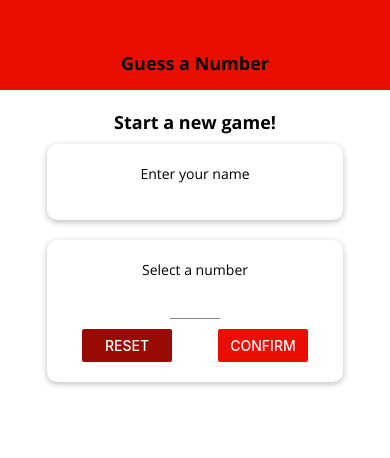
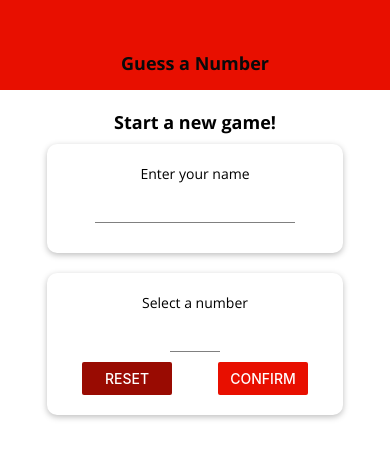
Before and after one commit to tomwaitforitmy/numberGuesser, a React Native app: screen / in a window 390 px wide. Shown: the top 458 px of the page. Built offline with nearby package versions, Linux system fonts and the light colour scheme.

Commit message:
InputNumber -> InputValues
* nicer style for iOS input (hopefully)

```diff
--- a/components/InputNumber.js
+++ b/components/InputValues.js
@@ -1,7 +1,7 @@
 import React from "react";
 import { StyleSheet, TextInput } from "react-native";
 
-export const InputNumber = (props) => {
+export const InputValues = (props) => {
   return (
     <TextInput {...props} style={{ ...styles.input, ...props.style }}>
       {props.title}
--- a/screens/startGameScreen.js
+++ b/screens/startGameScreen.js
@@ -6,11 +6,10 @@ import {
   TouchableWithoutFeedback,
   Keyboard,
   Alert,
-  TextInput,
 } from "react-native";
 import { Card } from "../components/Card";
 import { Colors } from "../constants/colors";
-import { InputNumber } from "../components/InputNumber";
+import { InputValues } from "../components/InputValues";
 import { NumberContainer } from "../components/numberContainer";
 import { MyText } from "../components/MyText";
 import { MyTitleText } from "../components/MyTitleText";
@@ -79,15 +78,16 @@ export const StartGameScreen = (props) => {
         <MyTitleText style={styles.subTitle}>{"Start a new game!"}</MyTitleText>
         <Card style={styles.inputContainer}>
           <MyText>Enter your name</MyText>
-          <TextInput
+          <InputValues
             onChangeText={onNameInputHandler}
             value={name}
             autoCorrect={false}
-          ></TextInput>
+            style={styles.userNameInput}
+          ></InputValues>
         </Card>
         <Card style={styles.inputContainer}>
           <MyText>Select a number</MyText>
-          <InputNumber
+          <InputValues
             blurOnSubmit
             autoCapitalize="none"
             autoCorrect={false}
@@ -96,7 +96,7 @@ export const StartGameScreen = (props) => {
             style={styles.input}
             onChangeText={onNumberInputHandler}
             value={enteredValue}
-          ></InputNumber>
+          ></InputValues>
           <View style={styles.buttonContainer}>
             <View style={styles.button}>
               <Button
@@ -149,6 +149,10 @@ const styles = StyleSheet.create({
     width: 50,
     textAlign: "center",
   },
+  userNameInput: {
+    width: 200,
+    textAlign: "center",
+  },
   summaryContainer: {
     marginTop: 20,
     alignItems: "center",
```
